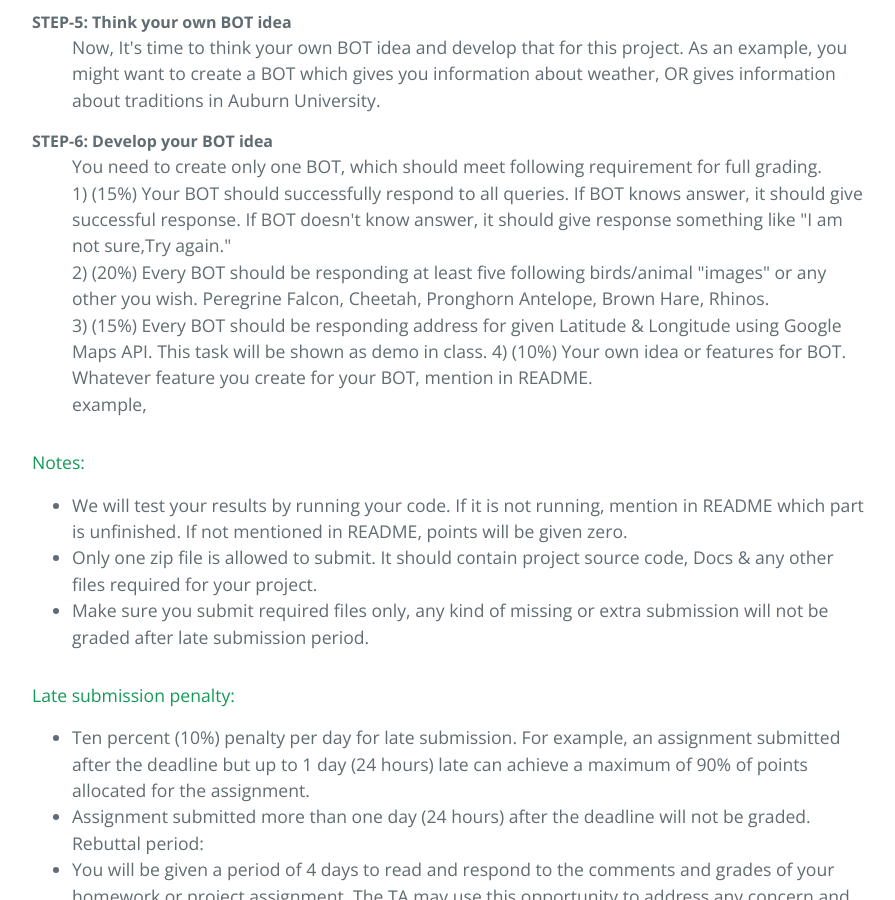
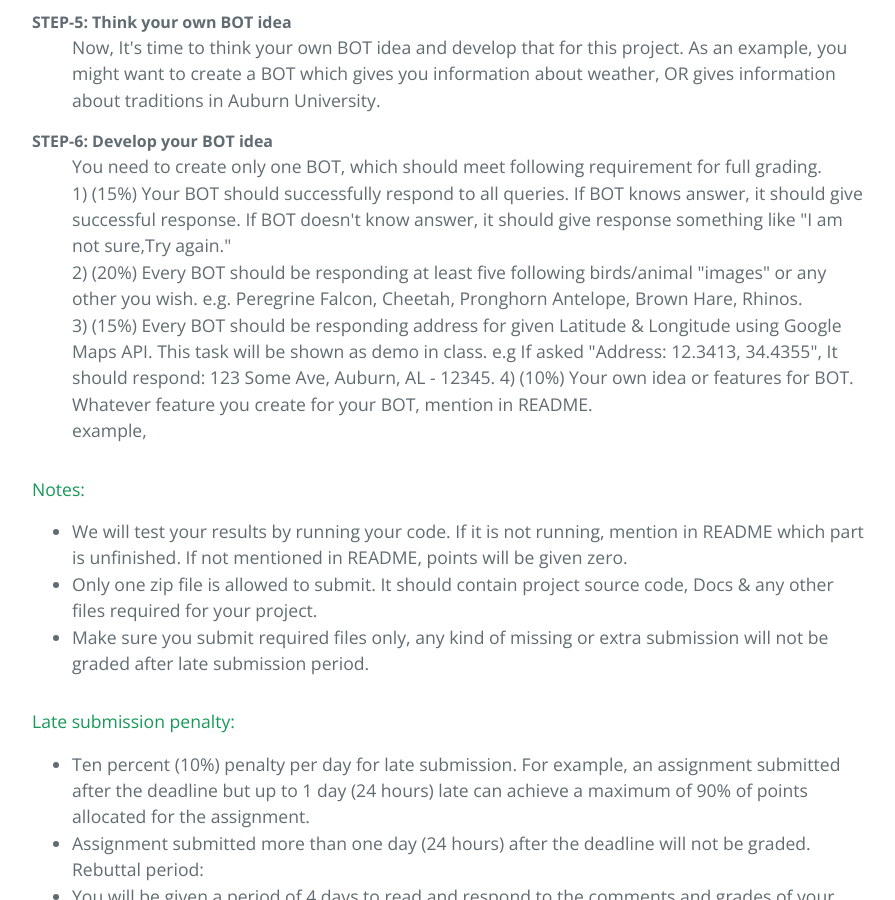
Before and after one commit to Ravi2712/ravi2712.github.io, a Jekyll site: the page built from index.md, in a window 1280 px wide and 900 px high, scrolled down 2221 px. Shown: the whole window, without its empty margins (192-1087 px from the left). Built offline with Jekyll 4.4.1, drawn with Linux system fonts in a browser that asks for light colours.

Commit message:
Changes#18

```diff
--- a/index.md
+++ b/index.md
@@ -59,8 +59,8 @@ Fig - Discover BOT option from iOS Kik mobile app is shown here.
 <dd>
 You need to create only one BOT, which should meet following requirement for full grading. <br>
 1) (15%) Your BOT should successfully respond to all queries. If BOT knows answer, it should give successful response. If BOT doesn't know answer, it should give response something like "I am not sure,Try again." <br>
-2) (20%) Every BOT should be responding at least five following birds/animal "images" or any other you wish. Peregrine Falcon, Cheetah, Pronghorn Antelope, Brown Hare, Rhinos. <br>
-3) (15%) Every BOT should be responding address for given Latitude & Longitude using Google Maps API. This task will be shown as demo in class.
+2) (20%) Every BOT should be responding at least five following birds/animal "images" or any other you wish. e.g. Peregrine Falcon, Cheetah, Pronghorn Antelope, Brown Hare, Rhinos. <br>
+3) (15%) Every BOT should be responding address for given Latitude & Longitude using Google Maps API. This task will be shown as demo in class. e.g If asked "Address: 12.3413, 34.4355", It should respond: 123 Some Ave, Auburn, AL - 12345.
 4) (10%) Your own idea or features for BOT. Whatever feature you create for your BOT, mention in README.
 <br>
 example,
```
